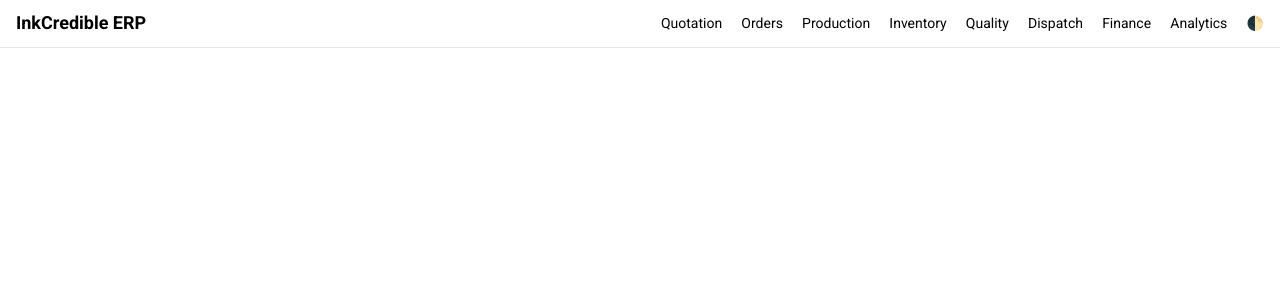
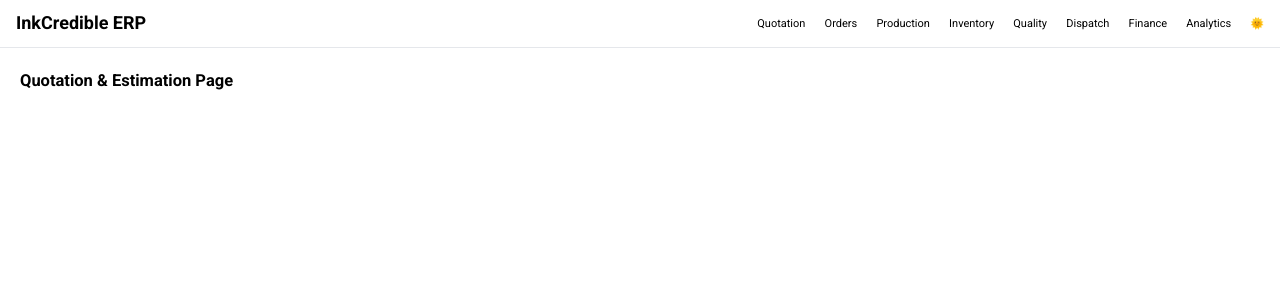
Before and after one commit to ByteBardNikhil/inkcredible, a React (Vite) app: page / in a window 1280 px wide. Shown: the top 300 px of the page. Built offline with nearby package versions, Linux system fonts and the light colour scheme.

Commit message:
improved navbar

```diff
--- a/package.json
+++ b/package.json
@@ -14,7 +14,8 @@
   },
   "dependencies": {
     "react": "^19.1.1",
-    "react-dom": "^19.1.1"
+    "react-dom": "^19.1.1",
+    "react-router-dom": "^7.8.2"
   },
   "devDependencies": {
     "@eslint/js": "^9.33.0",
--- a/src/App.jsx
+++ b/src/App.jsx
@@ -1,11 +1,49 @@
+import React from "react";
+import { BrowserRouter as Router, Routes, Route } from "react-router-dom";
 import Navbar from "./layouts/Navbar";
 
-function App() {
+function Quotation() {
+  return <h2>Quotation & Estimation Page</h2>;
+}
+function Orders() {
+  return <h2>Order Management Page</h2>;
+}
+function Production() {
+  return <h2>Production Planning Page</h2>;
+}
+function Inventory() {
+  return <h2>Inventory Management Page</h2>;
+}
+function Quality() {
+  return <h2>Quality Control Page</h2>;
+}
+function Dispatch() {
+  return <h2>Dispatch & Delivery Page</h2>;
+}
+function Finance() {
+  return <h2>Finance Page</h2>;
+}
+function Analytics() {
+  return <h2>Analytics Dashboard</h2>;
+}
+
+export default function App() {
   return (
-    <>
+    <Router>
       <Navbar />
-    </>
+      <div style={{ padding: 20 }}>
+        <Routes>
+          <Route path="/" element={<Quotation />} />
+          <Route path="/quotation" element={<Quotation />} />
+          <Route path="/orders" element={<Orders />} />
+          <Route path="/production" element={<Production />} />
+          <Route path="/inventory" element={<Inventory />} />
+          <Route path="/quality" element={<Quality />} />
+          <Route path="/dispatch" element={<Dispatch />} />
+          <Route path="/finance" element={<Finance />} />
+          <Route path="/analytics" element={<Analytics />} />
+        </Routes>
+      </div>
+    </Router>
   );
 }
-
-export default App;
--- a/src/index.css
+++ b/src/index.css
@@ -5,7 +5,7 @@
   --text-color: black;
   --hover-color: #2563eb;
   --font-family: "Roboto", sans-serif;
-  --font-size-base: 14px;
+  --font-size-base: 11px;
   --font-size-heading: 18px;
 }
 
@@ -52,14 +52,23 @@ body {
   gap: 1.2rem;
 }
 
-.nav-links li {
+.nav-links a {
+  color: var(--text-color);
+  text-decoration: none;
+  font-size: var(--font-size-base);
+
+  border-radius: 1rem;
+}
+.nav-links a:hover {
+  color: var(--hover-color);
+}
+.theme {
   cursor: pointer;
-  transition: color 0.2s;
-  font-size: var(--font-size-base);
+  transition: transform 1s ease, opacity 1s ease;
 }
 
-.nav-links li:hover {
-  color: var(--hover-color);
+.theme:active {
+  transform: rotate(360deg);
 }
 
 /* Responsive */
--- a/src/layouts/Navbar.jsx
+++ b/src/layouts/Navbar.jsx
@@ -1,7 +1,9 @@
 import React, { useState } from "react";
+import { Link } from "react-router-dom";
 
 export default function Navbar() {
   const [menuOpen, setMenuOpen] = useState(false);
+  const [theme, setTheme] = useState("light");
 
   const toggleTheme = () => {
     const current = document.documentElement.getAttribute("data-theme");
@@ -20,15 +22,57 @@ export default function Navbar() {
       </div>
 
       <ul className={`nav-links ${menuOpen ? "open" : ""}`}>
-        <li>Quotation</li>
-        <li>Orders</li>
-        <li>Production</li>
-        <li>Inventory</li>
-        <li>Quality</li>
-        <li>Dispatch</li>
-        <li>Finance</li>
-        <li>Analytics</li>
-        <li onClick={toggleTheme}>🌓</li>
+        <li>
+          <Link to="/quotation" onClick={() => setMenuOpen(false)}>
+            Quotation
+          </Link>
+        </li>
+        <li>
+          <Link to="/orders" onClick={() => setMenuOpen(false)}>
+            Orders
+          </Link>
+        </li>
+        <li>
+          <Link to="/production" onClick={() => setMenuOpen(false)}>
+            Production
+          </Link>
+        </li>
+        <li>
+          <Link to="/inventory" onClick={() => setMenuOpen(false)}>
+            Inventory
+          </Link>
+        </li>
+        <li>
+          <Link to="/quality" onClick={() => setMenuOpen(false)}>
+            Quality
+          </Link>
+        </li>
+        <li>
+          <Link to="/dispatch" onClick={() => setMenuOpen(false)}>
+            Dispatch
+          </Link>
+        </li>
+        <li>
+          <Link to="/finance" onClick={() => setMenuOpen(false)}>
+            Finance
+          </Link>
+        </li>
+        <li>
+          <Link to="/analytics" onClick={() => setMenuOpen(false)}>
+            Analytics
+          </Link>
+        </li>
+        <li
+          onClick={() => {
+            const current = theme;
+            const next = current === "dark" ? "light" : "dark";
+            setTheme(next);
+            document.documentElement.setAttribute("data-theme", next);
+          }}
+          className="theme"
+        >
+          {theme === "dark" ? "🌙" : "🌞"}
+        </li>
       </ul>
     </nav>
   );
```
Also changed, not shown: 1 other file (tests, documents, lock files or other folders).
